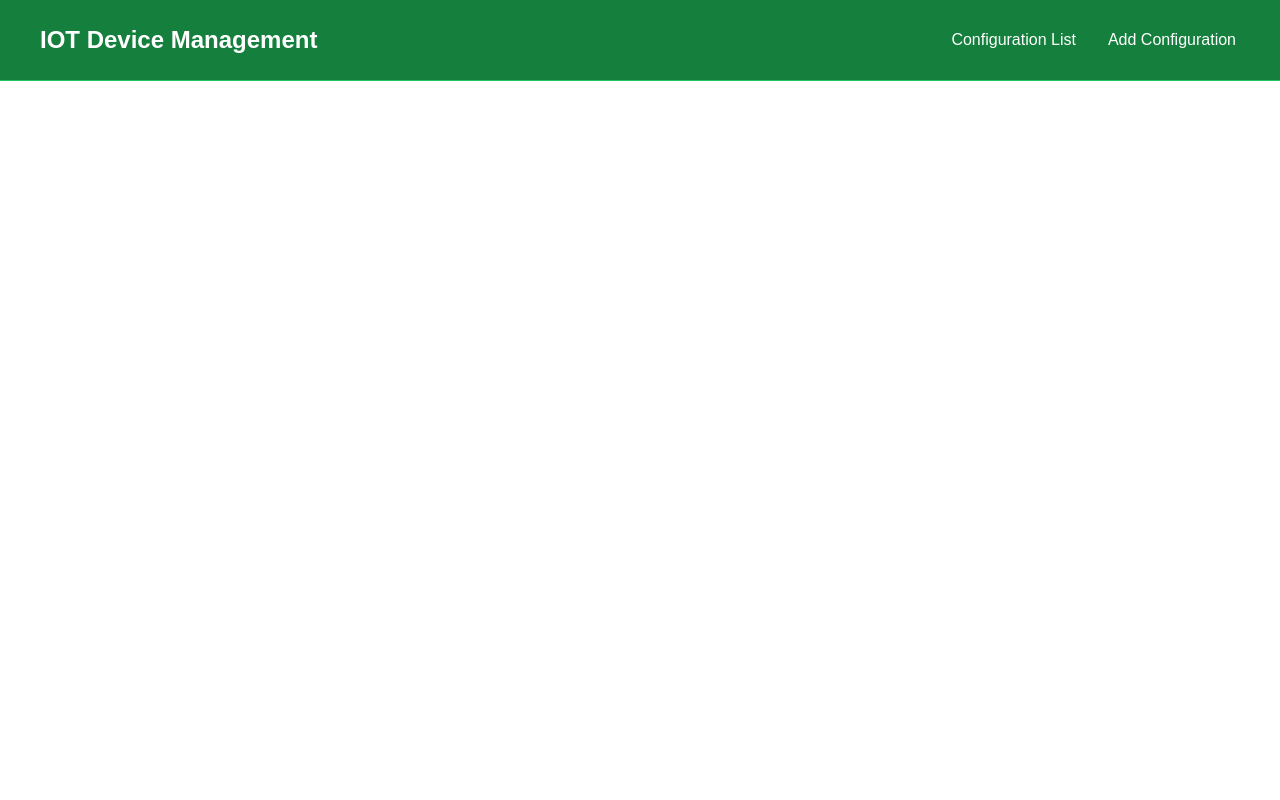
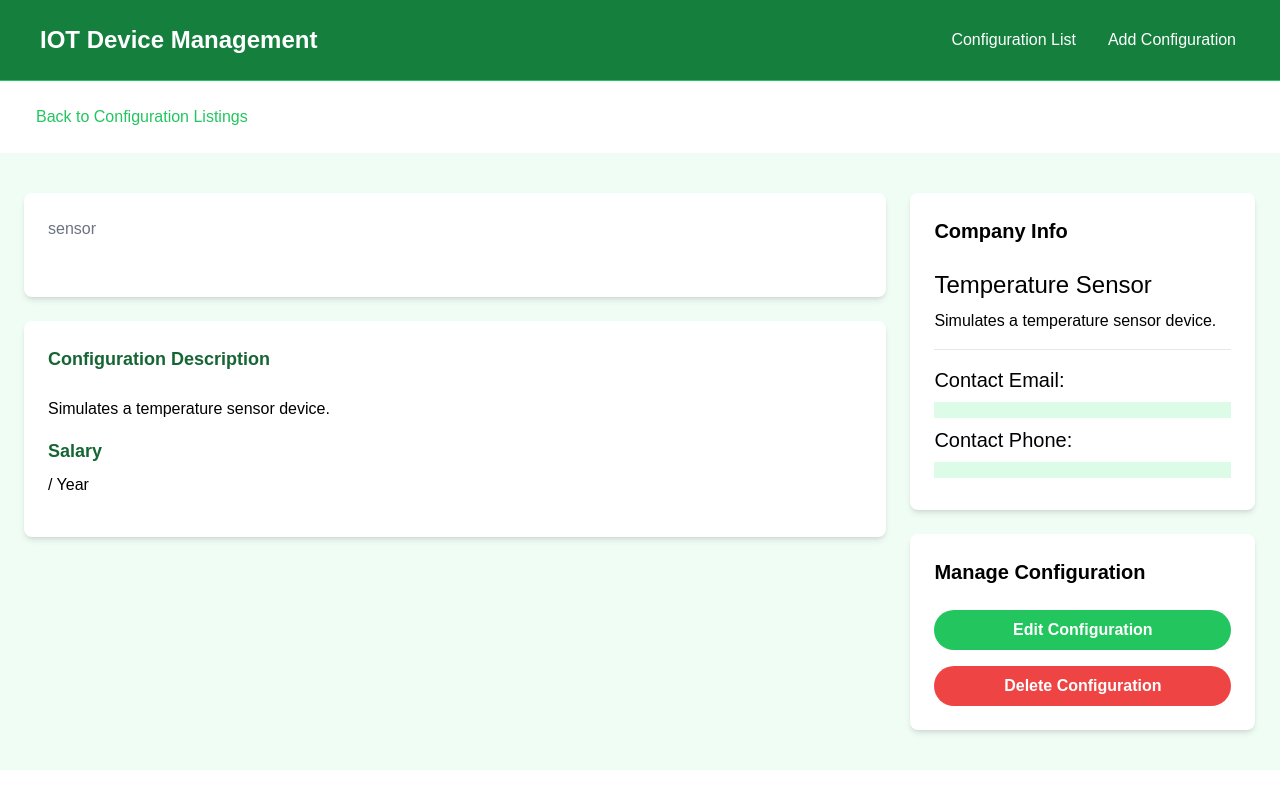
Before and after one commit to Sparrowan/iot_device_management_platform, a Vue app: page /configurations/b64b9d7e-5e2c-4b6d-9e59-f72c59417c8e in a window 1280 px wide. Built offline with nearby package versions, Linux system fonts and the light colour scheme; data requests are answered from the project's data file.

Commit message:
Added view paged and delete functionality

```diff
--- a/package.json
+++ b/package.json
@@ -23,7 +23,8 @@
     "pinia": "^2.1.7",
     "vue": "^3.4.29",
     "vue-router": "^4.3.3",
-    "vue-spinner": "^1.0.4"
+    "vue-spinner": "^1.0.4",
+    "vue-toastification": "^2.0.0-rc.5"
   },
   "devDependencies": {
     "@rushstack/eslint-patch": "^1.8.0",
--- /dev/null
+++ b/src/components/BackButton.vue
@@ -0,0 +1,13 @@
+<script setup>
+import { RouterLink } from 'vue-router'
+</script>
+
+<template>
+  <section>
+    <div class="container m-auto py-6 px-6">
+      <RouterLink to="/" class="text-green-500 hover:text-green-600 flex items-center">
+        <i class="pi pi-arrow-circle-left mr-3"></i> Back to Configuration Listings
+      </RouterLink>
+    </div>
+  </section>
+</template>
--- a/src/components/ConfigurationListing.vue
+++ b/src/components/ConfigurationListing.vue
@@ -2,21 +2,21 @@
 import { RouterLink } from 'vue-router'
 import { defineProps, ref, computed } from 'vue'
 import type { configurationType } from '../utils/types'
+import type { Ref } from 'vue'
 
 const props = defineProps<{ configuration: configurationType }>()
 
-const showFullDescription = ref(false)
+const showFullDescription: Ref<boolean> = ref(false)
 
 const toggleFullDescription = (): void => {
   showFullDescription.value = !showFullDescription.value
 }
 
 const truncatedDescription = computed((): string => {
-  let description = props.configuration.description
-  if (!showFullDescription.value) {
-    description = description.substring(0, 90) + '...'
-  }
-  return description
+  const description = props.configuration?.description || ''
+  return showFullDescription.value || description.length <= 90
+    ? description
+    : description.substring(0, 90) + '...'
 })
 </script>
 
@@ -24,8 +24,10 @@ const truncatedDescription = computed((): string => {
   <div class="bg-white rounded-xl shadow-md relative">
     <div class="p-4">
       <div class="mb-6">
-        <div class="text-gray-600 my-2">{{ configuration.type }}</div>
-        <h3 class="text-xl font-bold">{{ configuration.title }}</h3>
+        <div class="text-gray-600 my-2">
+          {{ configuration.content?.type?.toUpperCase() || 'N/A' }}
+        </div>
+        <h3 class="text-xl font-bold">{{ configuration?.name || 'Untitled' }}</h3>
       </div>
 
       <div class="mb-5">
@@ -37,17 +39,13 @@ const truncatedDescription = computed((): string => {
         </button>
       </div>
 
-      <h3 class="text-green-500 mb-2">{{ configuration.salary }} / Year</h3>
-
-      <div class="border border-gray-100 mb-5"></div>
-
       <div class="flex flex-col lg:flex-row justify-between mb-4">
         <div class="text-orange-700 mb-3">
           <i class="pi pi-map-marker text-orange-700"></i>
-          {{ configuration.location }}
+          {{ configuration?.location || 'Location not available' }}
         </div>
         <RouterLink
-          :to="'/configurations/' + configuration.id"
+          :to="'/configurations/' + (configuration?.id || '')"
           class="h-[36px] bg-green-500 hover:bg-green-600 text-white px-4 py-2 rounded-lg text-center text-sm"
         >
           Read More
--- a/src/main.ts
+++ b/src/main.ts
@@ -2,7 +2,8 @@ import './assets/main.css'
 
 import { createApp } from 'vue'
 import { createPinia } from 'pinia'
-
+import Toast from 'vue-toastification'
+import 'vue-toastification/dist/index.css'
 import App from './App.vue'
 import router from './router'
 
@@ -10,5 +11,6 @@ const app = createApp(App)
 
 app.use(createPinia())
 app.use(router)
+app.use(Toast)
 
 app.mount('#app')
--- a/src/router/index.ts
+++ b/src/router/index.ts
@@ -1,5 +1,6 @@
 import { createRouter, createWebHistory } from 'vue-router'
 import ConfigurationList from '../views/ConfigurationList.vue'
+import ConfigurationView from '../views/ConfigurationView.vue'
 
 const router = createRouter({
   history: createWebHistory(import.meta.env.BASE_URL),
@@ -8,6 +9,11 @@ const router = createRouter({
       path: '/',
       name: 'home',
       component: ConfigurationList
+    },
+    {
+      path: '/configurations/:id',
+      name: 'configuration',
+      component: ConfigurationView
     },
     {
       path: '/create-configuration',
--- a/src/stores/configuration.ts
+++ b/src/stores/configuration.ts
@@ -1,6 +1,7 @@
 import { defineStore } from 'pinia'
 import type { configurationType, configurationState } from '@/utils/types'
 import axios from 'axios'
+import { useToast } from 'vue-toastification'
 
 export const useConfigurationStore = defineStore<
   string,
@@ -8,12 +9,14 @@ export const useConfigurationStore = defineStore<
   {},
   {
     fetchConfigurations(): Promise<void>
+    deleteConfiguration(configurationId: string): Promise<boolean | void>
   }
 >('configuration', {
   state: (): configurationState => ({
     configurations: [],
     loading: false,
-    error: null
+    error: null,
+    configuration: null
   }),
   getters: {
     getConfigById: (state) => {
@@ -35,6 +38,20 @@ export const useConfigurationStore = defineStore<
       } finally {
         this.loading = false
       }
+    },
+    async deleteConfiguration(configurationId: string) {
+      const toast = useToast()
+      try {
+        const confirm = window.confirm('Are you sure you want to delete this configuration?')
+        if (confirm) {
+          await axios.delete(`http://localhost:8000/configs/${configurationId}`)
+          toast.success('Configuration Deleted Successfully')
+        }
+        return true
+      } catch (error) {
+        console.error('Error deleting configuration', error)
+        toast.error('Configuration Not Deleted')
+      }
     }
   }
 })
--- a/src/utils/types.ts
+++ b/src/utils/types.ts
@@ -13,4 +13,5 @@ export type configurationState = {
   configurations: configurationType[]
   loading: boolean
   error: string | null
+  configuration: configurationType | null
 }
--- /dev/null
+++ b/src/views/ConfigurationView.vue
@@ -0,0 +1,107 @@
+<script setup lang="ts">
+import PulseLoader from 'vue-spinner/src/PulseLoader.vue'
+import BackButton from '@/components/BackButton.vue'
+import { onMounted, ref, computed } from 'vue'
+import { useRoute, useRouter } from 'vue-router'
+import { storeToRefs } from 'pinia'
+import type { Ref } from 'vue'
+import { useConfigurationStore } from '../stores/configuration'
+import type { configurationState } from '../utils/types'
+
+const configurationStore = useConfigurationStore()
+
+const { configurations, loading, error, configuration } = storeToRefs(configurationStore) as {
+  configurations: Ref<configurationState['configurations']>
+  loading: Ref<configurationState['loading']>
+  error: Ref<configurationState['error']>
+  configuration: Ref<configurationState['configuration']>
+}
+
+const { fetchConfigurations, deleteConfiguration } = configurationStore
+
+const route = useRoute()
+const configurationId = route.params.id as string
+const router = useRouter()
+
+onMounted(async () => {
+  // Check if the configuration exists in the store
+  const existingConfig = configurationStore.getConfigById(configurationId)
+  if (existingConfig) {
+    configuration.value = existingConfig
+  } else {
+    // Fetch the configurations from the server if not available in the store
+    await fetchConfigurations()
+    configuration.value = configurationStore.getConfigById(configurationId)
+  }
+})
+const handleDelete = async () => {
+  if (deleteConfiguration(configurationId)) {
+    await fetchConfigurations()
+    router.push('/')
+  }
+}
+</script>
+
+<template>
+  <BackButton />
+  <section v-if="!loading && configuration" class="bg-green-50">
+    <div class="container m-auto py-10 px-6">
+      <div class="grid grid-cols-1 md:grid-cols-70/30 w-full gap-6">
+        <main>
+          <div class="bg-white p-6 rounded-lg shadow-md text-center md:text-left">
+            <div class="text-gray-500 mb-4">{{ configuration.content?.type }}</div>
+            <h1 class="text-3xl font-bold mb-4">{{ configuration.title }}</h1>
+            <div class="text-gray-500 mb-4 flex align-middle justify-center md:justify-start">
+              <i class="pi pi-map-marker text-xl text-orange-700 mr-2"></i>
+              <p class="text-orange-700">{{ configuration.location }}</p>
+            </div>
+          </div>
+
+          <div class="bg-white p-6 rounded-lg shadow-md mt-6">
+            <h3 class="text-green-800 text-lg font-bold mb-6">Configuration Description</h3>
+            <p class="mb-4">{{ configuration.description }}</p>
+            <h3 class="text-green-800 text-lg font-bold mb-2">Salary</h3>
+            <p class="mb-4">{{ configuration.salary }} / Year</p>
+          </div>
+        </main>
+
+        <!-- Sidebar -->
+        <aside>
+          <div class="bg-white p-6 rounded-lg shadow-md">
+            <h3 class="text-xl font-bold mb-6">Company Info</h3>
+            <h2 class="text-2xl">{{ configuration?.name }}</h2>
+            <p class="my-2">{{ configuration?.description }}</p>
+            <hr class="my-4" />
+            <h3 class="text-xl">Contact Email:</h3>
+            <p class="my-2 bg-green-100 p-2 font-bold">{{ configuration?.contactEmail }}</p>
+            <h3 class="text-xl">Contact Phone:</h3>
+            <p class="my-2 bg-green-100 p-2 font-bold">{{ configuration?.contactPhone }}</p>
+          </div>
+
+          <div class="bg-white p-6 rounded-lg shadow-md mt-6">
+            <h3 class="text-xl font-bold mb-6">Manage Configuration</h3>
+            <RouterLink
+              :to="`/configurations/edit/${configuration.id}`"
+              class="bg-green-500 hover:bg-green-600 text-white text-center font-bold py-2 px-4 rounded-full w-full focus:outline-none focus:shadow-outline mt-4 block"
+              >Edit Configuration</RouterLink
+            >
+            <button
+              @click="handleDelete"
+              class="bg-red-500 hover:bg-red-600 text-white font-bold py-2 px-4 rounded-full w-full focus:outline-none focus:shadow-outline mt-4 block"
+            >
+              Delete Configuration
+            </button>
+          </div>
+        </aside>
+      </div>
+    </div>
+  </section>
+
+  <div v-else-if="loading" class="text-center text-gray-500 py-6">
+    <PulseLoader />
+  </div>
+
+  <div v-else class="text-center text-gray-500 py-6">
+    <p>Configuration not found.</p>
+  </div>
+</template>
```
Also changed, not shown: 1 other file (tests, documents, lock files or other folders).
